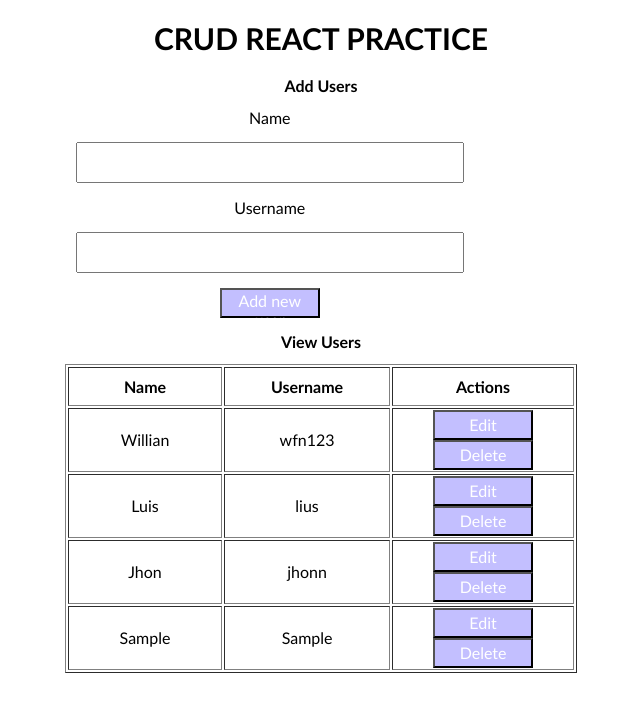
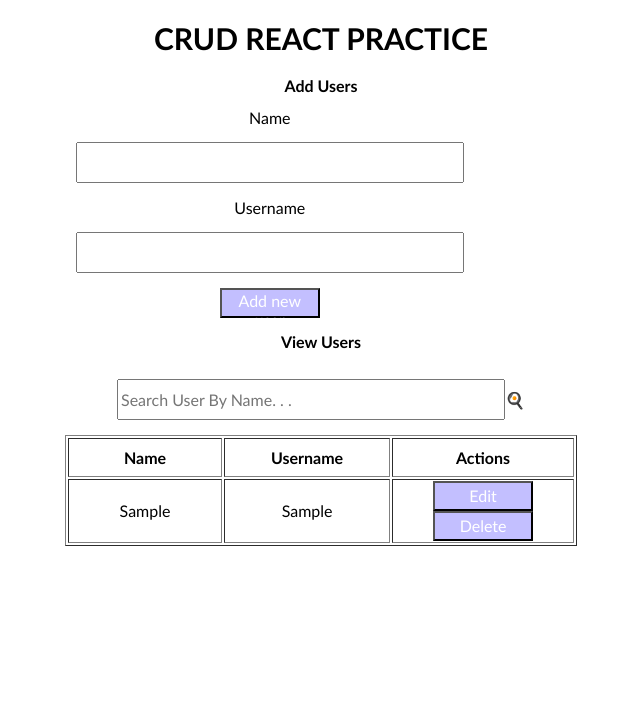
Before and after one commit to wfranco92/react-crud-practice, a React (Create React App) app: page / in a window 1280 px wide. Both pictures are taken after typing "Sample", "Sample" into the empty fields and a click on the button "Add new user". Shown: the top 712 px of the page, without its empty margins (319-959 px from the left). Built offline with nearby package versions, Linux system fonts and the light colour scheme.

Commit message:
feat - localstorage, search usuario-  se adicion al afuncionalidad de trabajar con local storage para guardar usuarios, se adiciona la funcionalidad para buscar usuarios dentro de la tabla de usuarios ingresados (busqueda por nombre)

```diff
--- a/src/App.js
+++ b/src/App.js
@@ -3,26 +3,45 @@ import UserTable from './components/UserTable';
 import { v4 as uuidv4 } from 'uuid';
 import AddUserForm from './components/AddUserForm';
 import EditUserForm from './components/EditUserForm';
+import Search from './components/Search';
+import RowTableUser from './components/RowTableUser';
+
 
 function App() {
 
-  const usersData = [
-    { id: uuidv4(), name: 'Willian', username: 'wfn123' },
-    { id: uuidv4(), name: 'Luis', username: 'lius' },
-    { id: uuidv4(), name: 'Jhon', username: 'jhonn' },
-  ]
+  const [users, setUsers] = useState([]);
+  const [searchUser, setsearchUser] = useState('');
 
-  const [users, setUsers] = useState(usersData)
+  React.useEffect(() => {
+    const listUsers = localStorage.getItem("usuarios");
+    let parseListUsers;
+    if (!listUsers) {
+      localStorage.setItem("usuarios", JSON.stringify([]));
+      parseListUsers = [];
+    }
+    else {
+      parseListUsers = JSON.parse(listUsers);
+    }
+
+    setUsers(parseListUsers);
+  }, []);
 
   const addUser = (user) => {
     user.id = uuidv4()
-    setUsers([
-      ...users,
-      user
-    ])
+    const allUsers = [...users]
+    allUsers.push(user)
+    const userParJSON = JSON.stringify(allUsers);
+    localStorage.setItem("usuarios", userParJSON);
+    setUsers(allUsers);
   }
+
   const deleteUser = (idUser) => {
-    setUsers(users.filter(user => user.id !== idUser))
+    const userIndex = users.findIndex(user => user.id === idUser);
+    const newUsers = [...users];
+    newUsers.splice(userIndex, 1);
+    const userParJSON = JSON.stringify(newUsers);
+    localStorage.setItem("usuarios", userParJSON);
+    setUsers(newUsers);
   }
 
   const [editing, setEditing] = useState(false)
@@ -39,8 +58,24 @@ function App() {
 
   const updateUser = (id, updatedUser) => {
     setEditing(false);
-    setUsers(users.map(user => (user.id === id ? updatedUser : user)))
+    const newUsers = users.map(user => (user.id === id ? updatedUser : user));
+    const userParseJSON = JSON.stringify(newUsers);
+    localStorage.setItem("usuarios", userParseJSON);
+    setUsers(newUsers)
   }
+
+  let listSearchUser = [];
+
+  if (!searchUser.length >= 1) {
+    listSearchUser = users;
+  } else {
+    listSearchUser = users.filter(user => {
+      const userText = user.name.toLowerCase();
+      const searchUserName = searchUser.toLowerCase();
+      return userText.includes(searchUserName);
+    });
+  }
+
 
   return (
     <div className="container">
@@ -66,12 +101,25 @@ function App() {
       </div>
       <div>
         <h2>View Users</h2>
-        <UserTable
-          users={users}
-          deleteUser={deleteUser}
-          setEditing={setEditing}
-          editRow={editRow}
+        <Search
+          searchUser={searchUser}
+          setsearchUser={setsearchUser}
         />
+        <UserTable>
+          {listSearchUser.length > 0 ? listSearchUser.map(user => (
+            <RowTableUser
+              key={user.id}
+              user={user}
+              usersName={user.name}
+              usersNickname={user.username}
+              deleteUser={deleteUser}
+              setEditing={setEditing}
+              editRow={editRow}
+            />
+          ))
+            : <></>
+            }
+        </UserTable>
       </div>
     </div>
   );
--- /dev/null
+++ b/src/components/RowTableUser.jsx
@@ -0,0 +1,20 @@
+import React from 'react'
+
+const RowTableUser = (props) => {
+    return (
+            <tr key={props.usersKey}>
+                <td>{props.usersName}</td>
+                <td>{props.usersNickname}</td>
+                <td>
+                    <button
+                        onClick={() => props.editRow(props.user)}
+                    >Edit</button>
+                    <button
+                        onClick={() => props.deleteUser(props.usersKey)}
+                    >Delete</button>
+                </td>
+            </tr>
+    );
+}
+
+export default RowTableUser;
--- /dev/null
+++ b/src/components/Search.jsx
@@ -0,0 +1,24 @@
+import React from 'react'
+
+const Search = (props) => {
+
+
+    const changeValue = (e)=>{
+
+        props.setsearchUser(e.target.value)
+    }
+
+    return (
+        <div>
+            <input type="text"
+            placeholder='Search User By Name. . .'
+            value={props.searchUser}
+            onChange={changeValue}
+            />
+            <span>🍳</span>
+        </div>
+
+    );
+}
+
+export default Search;
--- a/src/components/UserTable.jsx
+++ b/src/components/UserTable.jsx
@@ -14,29 +14,7 @@ const UserTable = (props) => {
                     </tr>
                 </thead>
                 <tbody>
-                    {props.users.length > 0 ? (
-                        props.users.map(user => (
-                            <tr key={user.id}>
-                                <td>{user.name}</td>
-                                <td>{user.username}</td>
-                                <td>
-                                    <button
-                                        className="button muted-button"
-                                        onClick={() => props.editRow(user)}
-                                    >Edit</button>
-                                    <button
-                                        className="button muted-button"
-                                        onClick={() => props.deleteUser(user.id)}
-                                    >Delete</button>
-                                </td>
-                            </tr>
-                        ))
-                    ) : (
-                        <tr>
-                            <td colSpan={3}>No users</td>
-                        </tr>
-                    )
-                    }
+                    {props.children}
                 </tbody>
             </table >
         </div>
```
